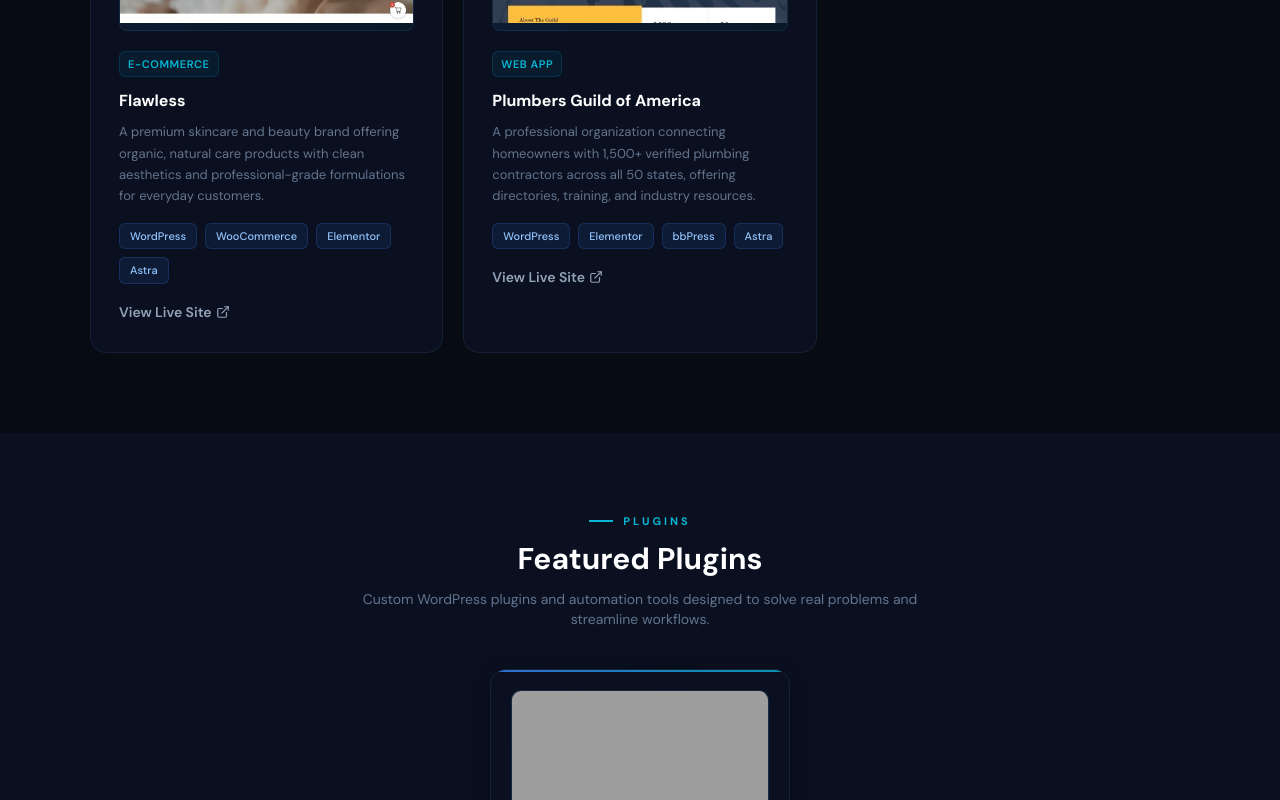
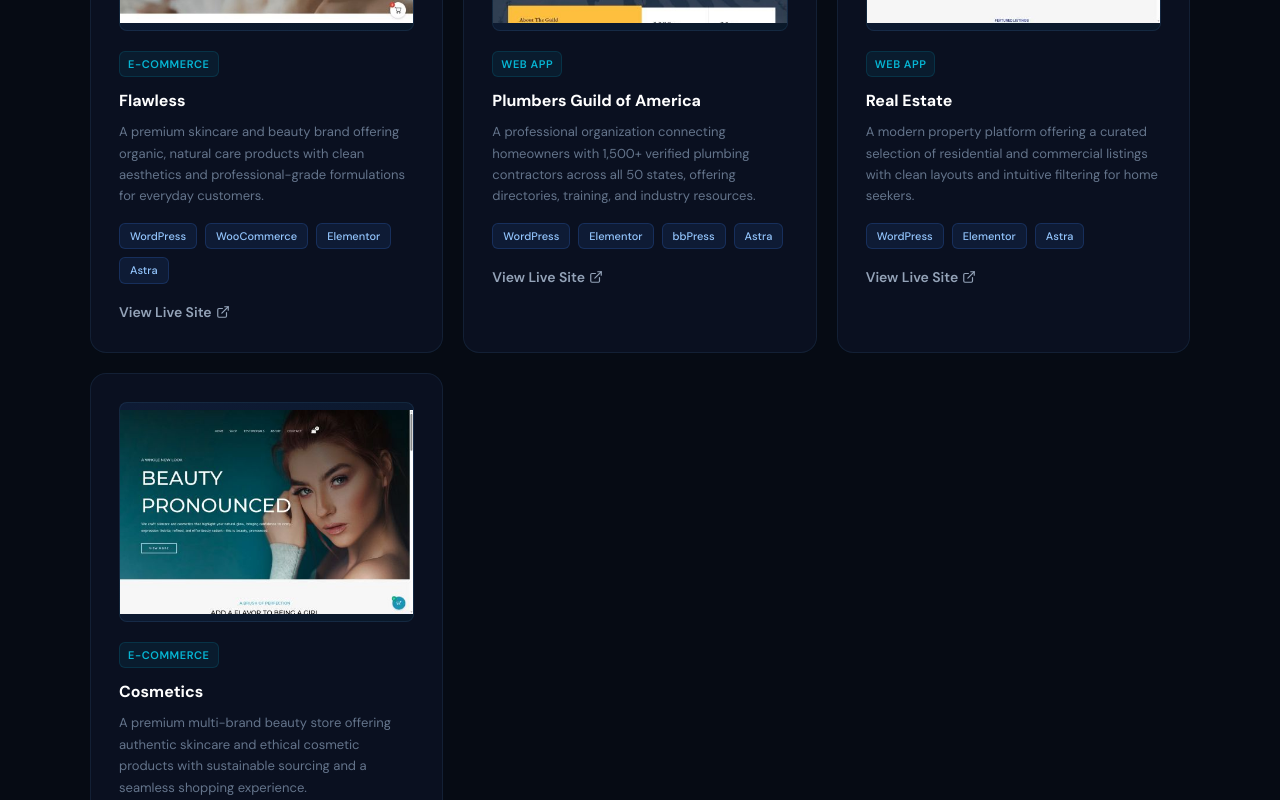
Before and after one commit to alamzweb/sitecroft, a Next.js app: page /work in a window 1280 px wide. Shown: the part 1560-2360 px from the top of the page. Built offline with nearby package versions, Linux system fonts and the light colour scheme; grey boxes are pictures that could not be loaded.

Commit message:
Update websites section on Work

```diff
--- a/src/app/work/page.tsx
+++ b/src/app/work/page.tsx
@@ -48,6 +48,24 @@
     category: "Web App",
     liveUrl: "https://web.dnnengineer.com/contractors/",
     image: "/contractors.png",
+    isClientProject: false,
+  },
+  {
+    title: "Real Estate",
+    description: "A modern property platform offering a curated selection of residential and commercial listings with clean layouts and intuitive filtering for home seekers.",
+    techStack: ["WordPress", "Elementor", "Astra"],
+    category: "Web App",
+    liveUrl: "https://web.dnnengineer.com/realestate/",
+    image: "/realestate.png",
+    isClientProject: false,
+  },
+  {
+    title: "Cosmetics",
+    description: "A premium multi-brand beauty store offering authentic skincare and ethical cosmetic products with sustainable sourcing and a seamless shopping experience.",
+    techStack: ["WordPress", "WooCommerce", "Elementor", "Astra"],
+    category: "E-Commerce",
+    liveUrl: "https://web.dnnengineer.com/cosmetics-1/",
+    image: "/cosmetics-1.png",
     isClientProject: false,
   },
 ];
```
Also changed, not shown: public/cosmetics-1.png (added), public/realestate.png (added).
